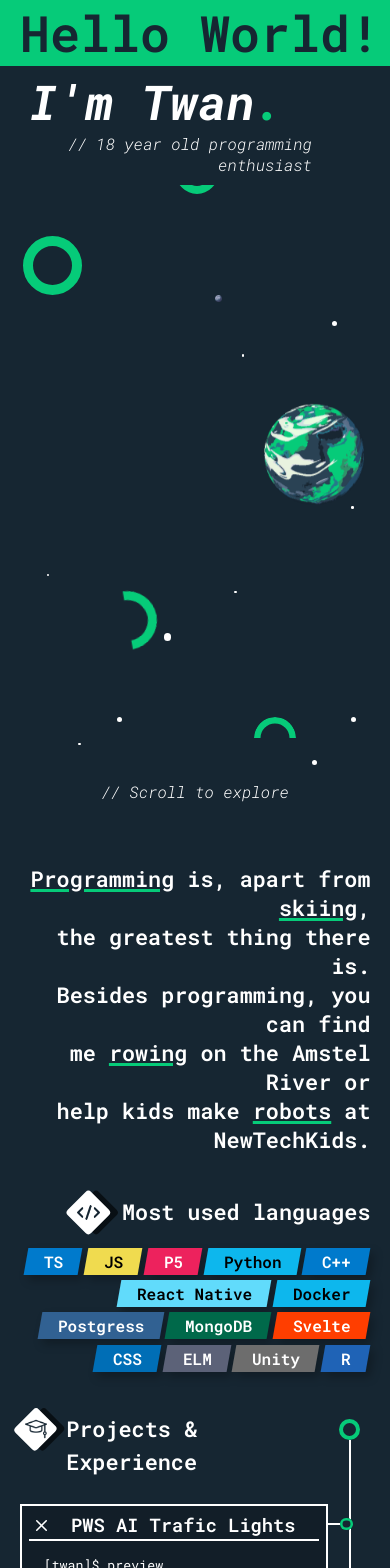
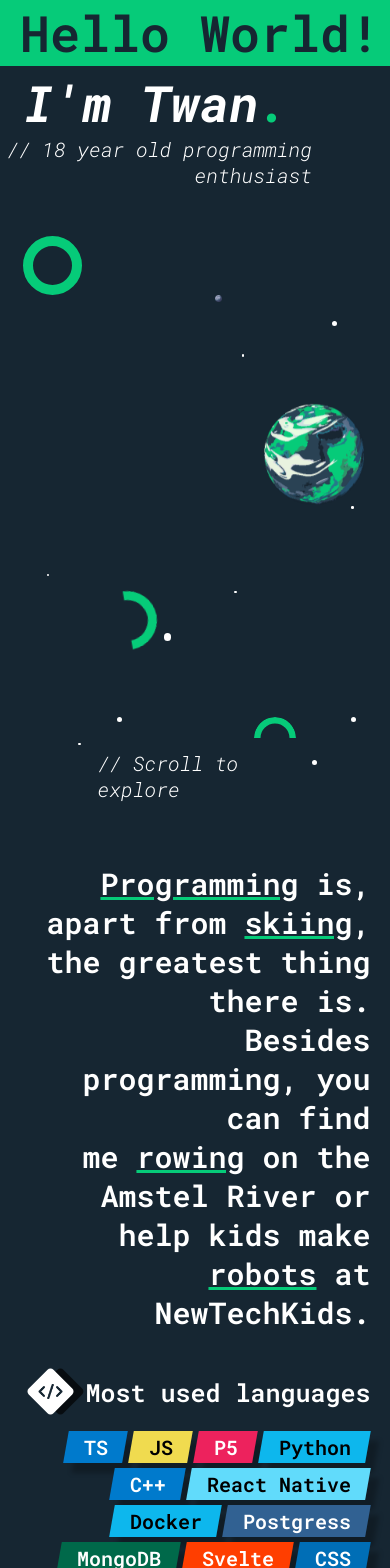
Before and after one commit to Twan-Reijinga/portfolio-site, a SvelteKit app: page / in a window 390 px wide. Shown: the top 1568 px of the page. Built offline with nearby package versions, Linux system fonts and the light colour scheme.

Commit message:
remove responsive fontSize everywhere

```diff
--- a/src/data/projects.ts
+++ b/src/data/projects.ts
@@ -85,7 +85,7 @@ const projects: Project[] = [
 		date: '08 jul. 2022',
 		discription:
 			'Orbital Assist is a game made by Adam, Roemer, Thijs and Twan for the GameJam of the Coderclass at Metis Montessori Lyceum 2022. On 8 July, everyone had seven hours to make a game that fits the theme 30 seconds. This game won in the category originality.',
-		comment: '1st for originality at the Metis Gamejam 2022',
+		comment: '#1 originality Metis Gamejam 2022',
 		languages: ['JS', 'P5'],
 		fakeFileName: 'OrbitalAssist',
 		url: 'github.com/Twan-Reijinga/orbital-assist-game',
--- a/src/util.ts
+++ b/src/getAge.ts
@@ -1,7 +1,3 @@
-export function updateFontSize() {
-	return 48;
-}
-
 export function getAge(): number {
 	const currentDate: Date = new Date();
 	const targetDate: Date = new Date(2005, 9, 8);
@@ -14,4 +10,4 @@ export function getAge(): number {
 	return differenceYears;
 }
 
-export default { updateFontSize, getAge };
+export default { getAge };
--- a/src/routes/+page.svelte
+++ b/src/routes/+page.svelte
@@ -1,7 +1,7 @@
 <script lang="ts">
 	import { onMount, afterUpdate } from 'svelte';
 	import { fade } from 'svelte/transition';
-	import { updateFontSize, getAge } from '../util';
+	import { getAge } from '../getAge';
 	import '../styles/global.css';
 	import projects from '../data/projects';
 	import SpaceBackground from './SpaceBackground.svelte';
@@ -15,22 +15,12 @@
 	let y = 0;
 	let h = 0;
 	let projectIndex = 0;
-	let fontSize: number;
 	let timelineHeight: number;
 	let age = getAge();
 
-	onMount(() => {
-		window.addEventListener('resize', () => {
-			fontSize = updateFontSize();
-		});
-	});
 	setTimeout(() => {
 		loadTitleSubtitles = true;
 	}, 2400);
-
-	afterUpdate(() => {
-		fontSize = updateFontSize();
-	});
 </script>
 
 <svelte:head>
@@ -46,7 +36,6 @@
 				title="Hello World!"
 				subtitle="I'm Twan"
 				comment="{age} year old programming enthusiast"
-				{fontSize}
 				maxY={h / 2}
 			/>
 		</div>
@@ -54,7 +43,6 @@
 			title="AboutMe()"
 			subtitle="I'm Twan"
 			comment="Amsterdam"
-			{fontSize}
 			minY={h / 2}
 			maxY={(h * 2.5) / 2}
 		/>
@@ -62,7 +50,6 @@
 			title="Timeline()"
 			subtitle={projects[projectIndex].title}
 			comment={projects[projectIndex].comment}
-			{fontSize}
 			minY={(h * 2.5) / 2}
 			maxY={(h * 2.5) / 2 + timelineHeight}
 			isWithProjLangs={true}
@@ -73,24 +60,20 @@
 			subtitle="Reijinga@tuta"
 			subtitleAfterDot="io"
 			comment="Metis Montessori Lyceum"
-			{fontSize}
 			minY={(h * 2.5) / 2 + timelineHeight}
 		/>
 	{/if}
 </section>
 {#if y < 100}
-	<ScrollText {fontSize} opacity={100 / y} />
+	<ScrollText />
 {/if}
 <section class="right">
-	<!-- {#if y > h / 1.6} -->
-	<About {fontSize} />
-	<!-- {/if} -->
+	<About />
 </section>
 
 <section class="right timeline">
 	<!-- {#if y > h / 1.3} -->
 	<Timeline
-		{fontSize}
 		minH={h * 1.25}
 		bind:lastScrolledItem={projectIndex}
 		bind:clientHeight={timelineHeight}
@@ -118,11 +101,6 @@
 			top: 0;
 			margin: 0;
 			z-index: 2;
-		}
-		.left * {
-			z-index: 3;
-		}
-		.left {
 			height: 100vh;
 			width: 100%;
 		}
@@ -130,8 +108,5 @@
 			margin-left: 0;
 			width: 100%;
 		}
-		.projLangs {
-			display: none;
-		}
 	}
 </style>
--- a/src/routes/About.svelte
+++ b/src/routes/About.svelte
@@ -3,21 +3,20 @@
 	import languages from '../data/languages';
 	import Subject from './Subject.svelte';
 	import Language from './Language.svelte';
-	export let fontSize: number;
 	let y: number;
 	let h: number;
 </script>
 
 <svelte:window bind:scrollY={y} bind:innerHeight={h} />
 <div class="aboutBox" transition:fade={{ duration: 100 }}>
-	<h3 style="font-size: {fontSize / 2.2}px">
+	<h3 class="aboutText">
 		<span>Programming</span> is, apart from <span>skiing</span>,<br />
 		the greatest thing there is.<br />
 		Besides programming, you can find<br />
 		me <span>rowing</span> on the Amstel River or<br />
 		help kids make <span>robots</span> at NewTechKids.<br />
 	</h3>
-	<Subject text="Most used languages" fontSize={fontSize / 2.2} image="programming" />
+	<Subject text="Most used languages" image="programming" />
 	<!-- {#if y > h / 1.4} -->
 	<div class="languageCards" transition:fade={{ duration: 100 }}>
 		{#each languages as language}
@@ -25,7 +24,6 @@
 				text={language.text}
 				color={language.color}
 				textColor={language.textColor}
-				fontSize={fontSize / 3}
 			/>
 		{/each}
 	</div>
@@ -41,6 +39,9 @@
 		top: 0;
 		text-align: right;
 	}
+	.aboutText {
+		font-size: 30px;
+	}
 	.languageCards {
 		margin-top: 2vh;
 		display: flex;
--- a/src/routes/Language.svelte
+++ b/src/routes/Language.svelte
@@ -2,14 +2,13 @@
 	export let text: string;
 	export let color: string;
 	export let textColor: string;
-	export let fontSize: number;
 </script>
 
 <div
 	class="card"
-	style="background-color: {color}; box-shadow: {fontSize / 3}px {fontSize / 3}px 10px #00000040;"
+	style="background-color: {color};"
 >
-	<h1 style="color: {textColor}; font-size: {fontSize}px;">{text}</h1>
+	<h1 style="color: {textColor};">{text}</h1>
 </div>
 
 <style>
@@ -19,10 +18,11 @@
 		background-color: #000;
 		/* border-radius: 100em; */
 		transform: skew(-10deg);
-	}
-	h1 {
+		box-shadow: 10px 10px 5px #00000040;
+	}	h1 {
 		color: #fff;
 		text-align: right;
 		transform: skew(10deg);
+		font-size: 20px;
 	}
 </style>
--- a/src/routes/ScrollText.svelte
+++ b/src/routes/ScrollText.svelte
@@ -1,11 +1,9 @@
 <script lang="ts">
 	import { fade } from 'svelte/transition';
-	export let fontSize: number;
-	export let opacity: number;
 </script>
 
-<div class="textBox" style="opacity:{opacity}" transition:fade>
-	<h4 style="font-size: {fontSize / 3}px">// Scroll to explore</h4>
+<div class="textBox" transition:fade>
+	<h4>// Scroll to explore</h4>
 </div>
 
 <style>
--- a/src/routes/Subject.svelte
+++ b/src/routes/Subject.svelte
@@ -2,7 +2,6 @@
 	import { fade } from 'svelte/transition';
 	export let text: string;
 	export let image: 'programming' | 'experience';
-	export let fontSize: number;
 	let y: number;
 	let h: number;
 </script>
@@ -11,12 +10,10 @@
 <div class="horizontal" transition:fade={{ duration: 100 }}>
 	<div
 		class="imageHolder"
-		style="width: {fontSize * 1.5}px; height: {fontSize * 1.5}px;
-               box-shadow: {fontSize / 4}px {-fontSize / 4}px #00000099;"
 	>
 		<div class="image {image}" />
 	</div>
-	<h3 style="font-size: {fontSize}px;">{text}</h3>
+	<h3>{text}</h3>
 </div>
 
 
@@ -26,14 +23,18 @@
 		justify-content: right;
 	}
 	.imageHolder {
+		width: 35px;
+		height: 35px;
 		background-image: var(--image);
 		background-color: #fff;
 		border-radius: 12%;
 		transform: rotate(45deg);
+		box-shadow: 7px -7px #000000AA;
 	}
 	.horizontal h3 {
 		padding-left: 5%;
 		line-height: 1.5;
+		font-size: 25px;
 	}
 	.image {
 		background-position: center center;
--- a/src/routes/Timeline.svelte
+++ b/src/routes/Timeline.svelte
@@ -4,7 +4,6 @@
 	import Subject from './Subject.svelte';
 	import TimelineCard from './TimelineCard.svelte';
 	import TimelineLine from './TimelineLine.svelte';
-	export let fontSize: number;
 	export let minH: number;
 	export let lastScrolledItem = 0;
 	export let clientHeight: number;
@@ -50,7 +49,7 @@
 <svelte:window bind:scrollY={y} bind:innerHeight={h} />
 <div class="container">
 	<div class="projectsBox">
-		<Subject text="Projects & Experience" image="experience" fontSize={fontSize / 2.2} />
+		<Subject text="Projects & Experience" image="experience" />
 		<div class="cards">
 			{#each projects as project, i}
 				<TimelineCard
@@ -67,7 +66,7 @@
 			{/each}
 		</div>
 	</div>
-	<TimelineLine fontSize={fontSize * (15 / 44)} bind:height={clientHeight} bind:minH bind:maxH />
+	<TimelineLine bind:height={clientHeight} bind:minH bind:maxH />
 </div>
 
 <style>
--- a/src/routes/TimelineLine.svelte
+++ b/src/routes/TimelineLine.svelte
@@ -1,18 +1,19 @@
 <script lang="ts">
-	export let fontSize: number;
 	export let height: number;
 	export let minH: number;
 	export let maxH: number;
 	let y: number;
 	let h: number;
+
+
 </script>
 
 <svelte:window bind:scrollY={y} bind:innerHeight={h} />
 <div class="center">
 	{#if y > minH && y < maxH}
-		<span class="dot" style="margin-top: {fontSize - h * 0.0075 + y - h * 1.25}px" />
+		<span class="dot" style="margin-top: {y - h * 1.25}px" />
 	{/if}
-	<span class="circle" style="margin-top: {fontSize - h * 0.0125}px" />
+	<span class="circle" style="margin-top: 5px" />
 	<div class="line" style="height: {height}px" />
 	<span class="circle" />
 </div>
--- a/src/routes/TitleSubtitles.svelte
+++ b/src/routes/TitleSubtitles.svelte
@@ -10,7 +10,6 @@
 	export let title: string;
 	export let subtitle: string = '';
 	export let comment: string = '';
-	export let fontSize: number;
 	export let minY = -1;
 	export let maxY = Infinity;
 	export let isWithProjLangs: boolean = false;
@@ -70,11 +69,11 @@
 				{title}
 			</h1>
 		</div>
-		<h2 style="font-size: {fontSize}px" transition:fade={{ duration: transitionTime }}>
+		<h2 transition:fade={{ duration: transitionTime }}>
 			{subtitle}<span>.</span>{subtitleAfterDot}
 		</h2>
 		<h4
-			style="font-size: {fontSize / 3}px; opacity: {comment ? 1 : 0}"
+			style="opacity: {comment ? 1 : 0}"
 			transition:fade={{ duration: transitionTime }}
 		>
 			// {comment ? comment : ''}
@@ -86,7 +85,6 @@
 						text={language.text}
 						color={language.color}
 						textColor={language.textColor}
-						fontSize={fontSize / 3}
 					/>
 				{/each}
 			</div>
--- a/src/styles/textStyles.css
+++ b/src/styles/textStyles.css
@@ -12,6 +12,7 @@ h2 {
 	font-weight: 700;
 	font-style: italic;
 	color: #fff;
+	font-size: 50px;
 }
 h2 span {
 	color: #06cb79;
@@ -31,6 +32,7 @@ h4 {
 	font-weight: 200;
 	font-style: italic;
 	color: #fff;
+	font-size: 20px;
 }
 
 h5 {
```
